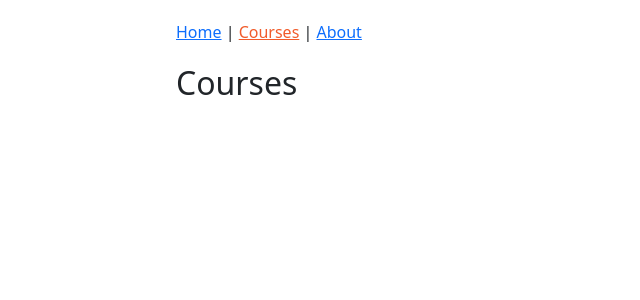
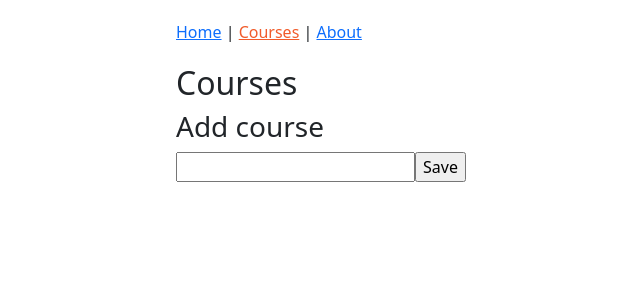
Before and after one commit to heimanchan/pluralsight, a React app in the folder building-apps-reat-redux/: page /courses in a window 1280 px wide. Shown: the top 300 px of the page, without its empty margins (51-691 px from the left). Built offline with nearby package versions, Linux system fonts and the light colour scheme.

Commit message:
Add React state to CoursesPage

```diff
--- a/building-apps-reat-redux/src/components/courses/CoursesPage.js
+++ b/building-apps-reat-redux/src/components/courses/CoursesPage.js
@@ -1,8 +1,34 @@
 import React from "react";
 
 class CoursesPage extends React.Component {
+  constructor(props) {
+    super(props);
+
+    this.state = {
+      course: {
+        title: "",
+      },
+    };
+  }
+
+  handleChange(event) {
+    const course = { ...this.state.course, title: event.target.value };
+    this.setState({ course: course });
+  }
+
   render() {
-    return <h2>Courses</h2>;
+    return (
+      <form>
+        <h2>Courses</h2>
+        <h3>Add course</h3>
+        <input
+          type="text"
+          onChange={this.handleChange}
+          value={this.state.course.title}
+        />
+        <input type="submit" value="Save" />
+      </form>
+    );
   }
 }
 
```
